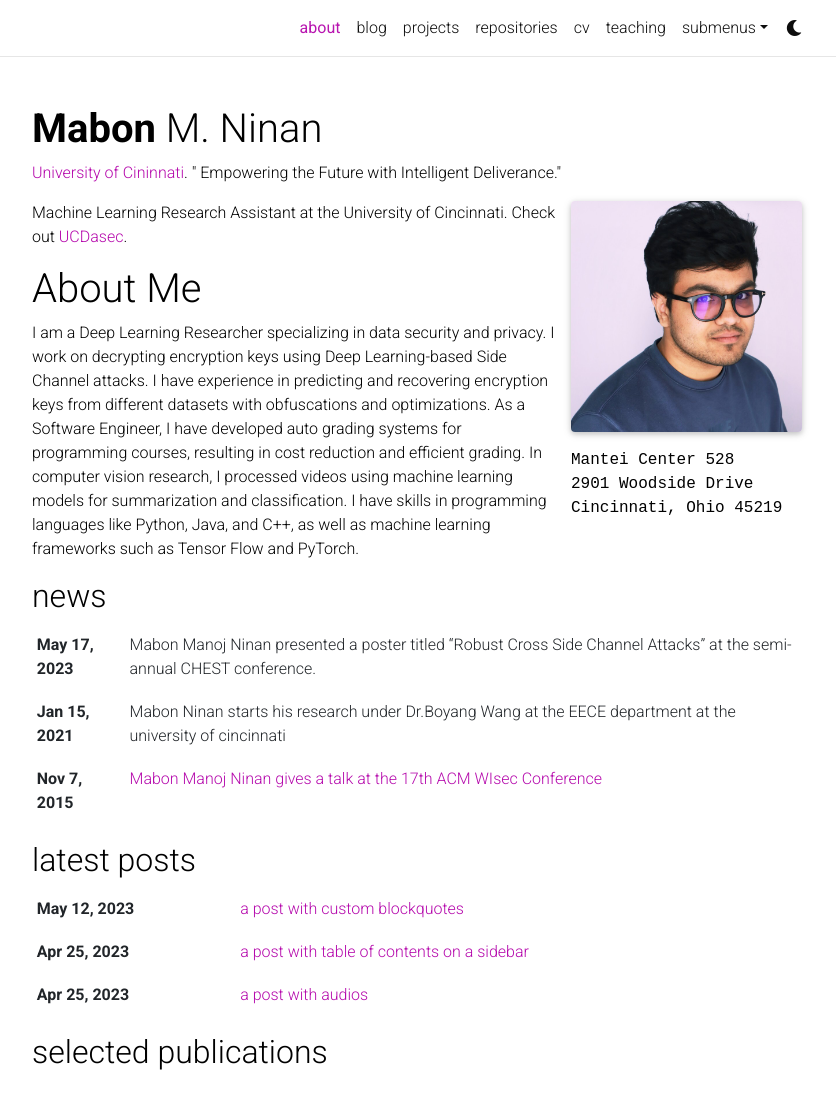
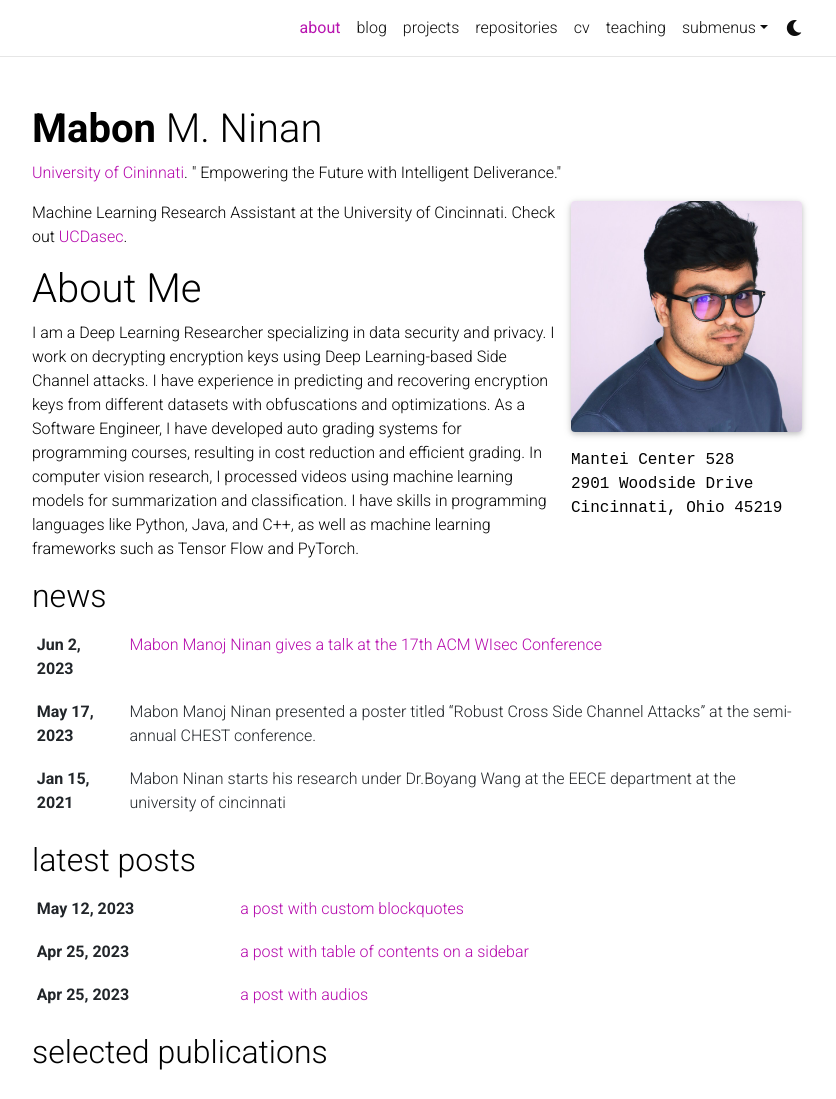
Before and after one commit to mabonmn/mabonmn.github.io, a Jekyll site: the page built from _pages/about.md, in a window 1280 px wide and 1388 px high, cut to the strip 0-1099 px from the top of the window. Shown: the whole strip, without its empty margins (223-1059 px from the left). Built offline with Jekyll 4.4.1, drawn with Linux system fonts in a browser that asks for light colours; full-size pictures stand in for the smaller copies a plugin makes; comment, search, counter and statistics services are not loaded; a style sheet for code colours, icons or effects is not loaded.

Commit message:
Update announcement_2.md

```diff
--- a/_news/announcement_2.md
+++ b/_news/announcement_2.md
@@ -1,7 +1,7 @@
 ---
 layout: post
 title: Mabon Manoj Ninan gives a talk at the 17th ACM WIsec Conference
-date: 2015-11-07 16:11:00-0400
+date: 2023-06-02 16:11:00-0400
 inline: false
 related_posts: false
 ---
```
